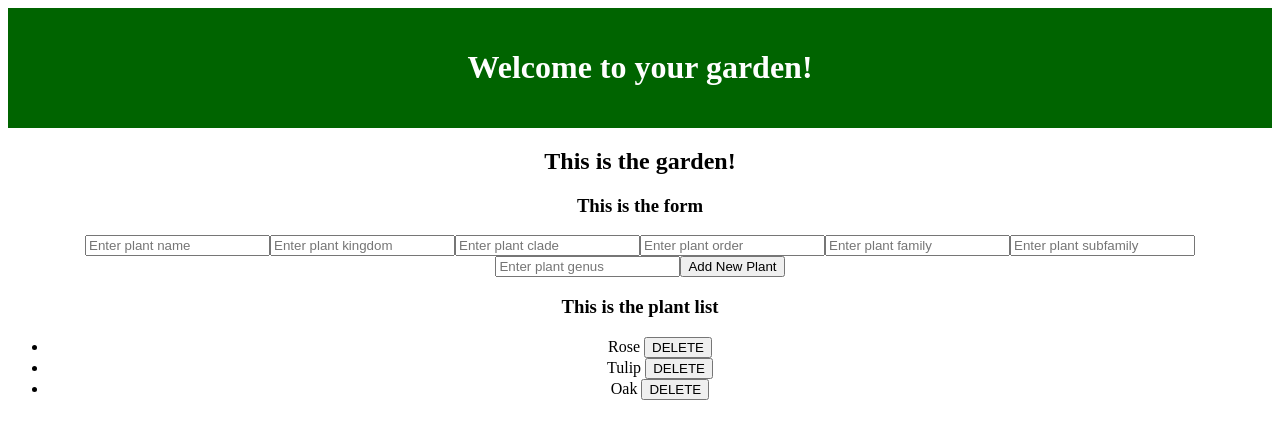
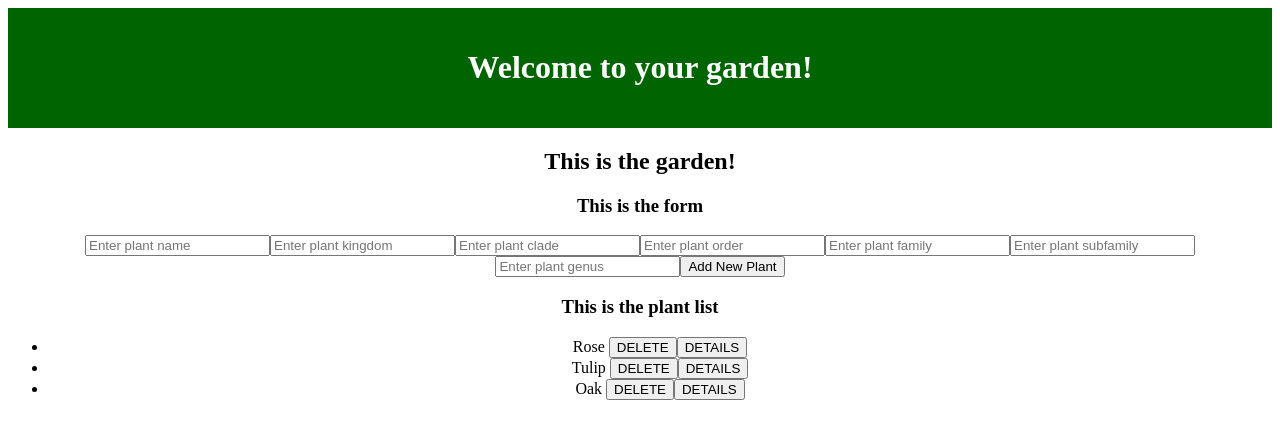
Before and after one commit to myronschippers/castor-livesolve-saga-garden, a React (Create React App) app: page /#/ in a window 1280 px wide. Shown: the top 438 px of the page. Built offline with nearby package versions, Linux system fonts and the light colour scheme; no server answers.

Commit message:
navigating to general plant details form plant item on home

```diff
--- a/src/components/PlantListItem/PlantListItem.js
+++ b/src/components/PlantListItem/PlantListItem.js
@@ -1,5 +1,6 @@
 import React, { Component } from 'react';
 import { connect } from 'react-redux';
+import { withRouter } from 'react-router-dom';
 
 class PlantListItem extends Component {
   handleClickDelete = (event) => {
@@ -9,14 +10,19 @@ class PlantListItem extends Component {
     });
   };
 
+  handleGoToDetails = (event) => {
+    this.props.history.push('/plant/1');
+  };
+
   render() {
     return (
       <li>
         {this.props.plant.name}{' '}
         <button onClick={this.handleClickDelete}>DELETE</button>
+        <button onClick={this.handleGoToDetails}>DETAILS</button>
       </li>
     );
   }
 }
 
-export default connect()(PlantListItem);
+export default withRouter(connect()(PlantListItem));
```
